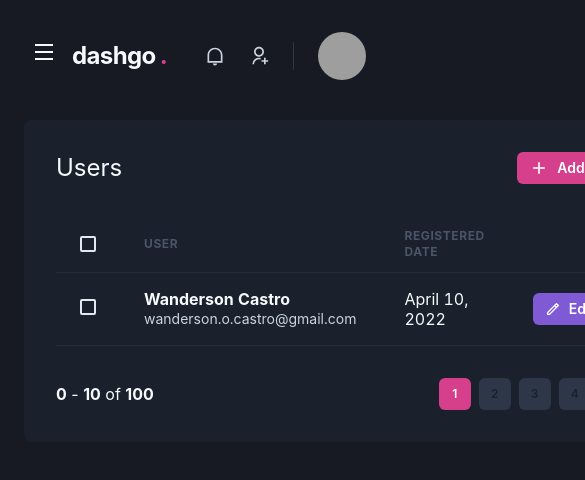
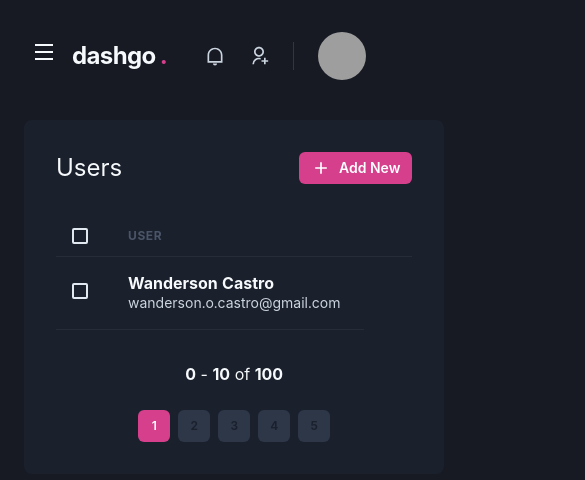
Before and after one commit to wandersonce/Dashboard, a Next.js app: page /users in a window 390 px wide. Shown: the top 480 px of the page, 585 px wide, since content can reach past the window. Built offline with nearby package versions, Linux system fonts and the light colour scheme; grey boxes are pictures that could not be loaded.

Commit message:
Create user Responsive adjustments

```diff
--- a/src/components/Pagination/index.tsx
+++ b/src/components/Pagination/index.tsx
@@ -5,7 +5,7 @@
 export default function Pagination() {
   return (
     <Stack
-      direction="row"
+      direction={["column","row"]}
       mt="8"
       justify="space-between"
       align="center"
--- a/src/pages/users/index.tsx
+++ b/src/pages/users/index.tsx
@@ -1,11 +1,17 @@
 import React from 'react'
-import { Box, Button, Checkbox, Flex, Heading, Icon, Table, Tbody, Td, Text, Th, Thead, Tr } from '@chakra-ui/react'
+import { Box, Button, Checkbox, Flex, Heading, Icon, Table, Tbody, Td, Text, Th, Thead, Tr, useBreakpointValue } from '@chakra-ui/react'
 import { RiAddLine, RiPencilLine } from 'react-icons/ri'
-import Header from '../../components/header'
 import Sidebar from '../../components/Sidebar'
 import Pagination from '../../components/Pagination'
+import Header from '../../components/Header'
+
 
 export default function UserList() {
+  const isWideVersion = useBreakpointValue({
+    base: false,
+    lg:true
+  })
+
   return (
     <Box>
       <Header />
@@ -25,21 +31,20 @@
           <Table colorScheme="whiteAlpha">
             <Thead>
               <Tr>
-                <Th px="6" color="gray.300" width="8">
+                <Th px={["4","4","6"]} color="gray.300" width="8">
                   <Checkbox colorScheme="pink" />
                 </Th>
                 <Th>
                   User
                 </Th>
-                <Th>
-                  Registered Date
-                </Th>
+                {isWideVersion && <Th>Registered Date</Th>}
+
                 <Th width="8"></Th>
               </Tr>
             </Thead>
             <Tbody>
               <Tr>
-                <Td px="6">
+                <Td px={["4","4","6"]}>
                   <Checkbox colorScheme="pink" />
                 </Td>
                 <Td>
@@ -48,14 +53,9 @@
                     <Text fontSize="sm" color="gray.300">wanderson.o.castro@gmail.com</Text>
                   </Box>
                 </Td>
-                <Td>
-                  April 10, 2022
-                </Td>
-                <Td>
-                  <Button as="a" size="sm" fontSize="sm" colorScheme="purple" leftIcon={<Icon as={RiPencilLine} fontSize="16"/>}>
-                    Edit
-                  </Button>
-                </Td>
+                {isWideVersion && <Td>April 10, 2022</Td>}
+
+
               </Tr>
             </Tbody>
           </Table>
```
Also changed, not shown: src/pages/users/create.tsx (+5 -5 lines).
